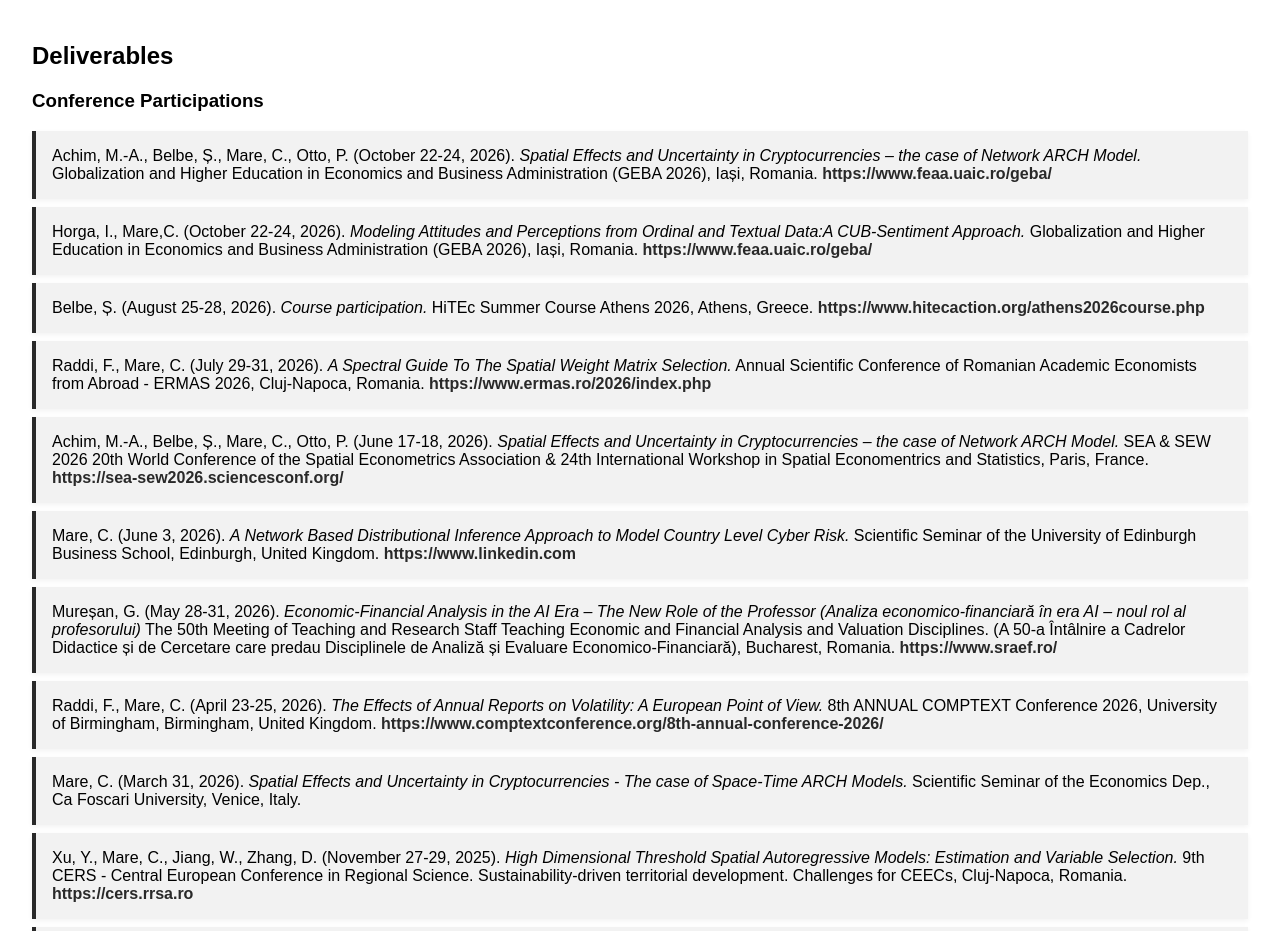
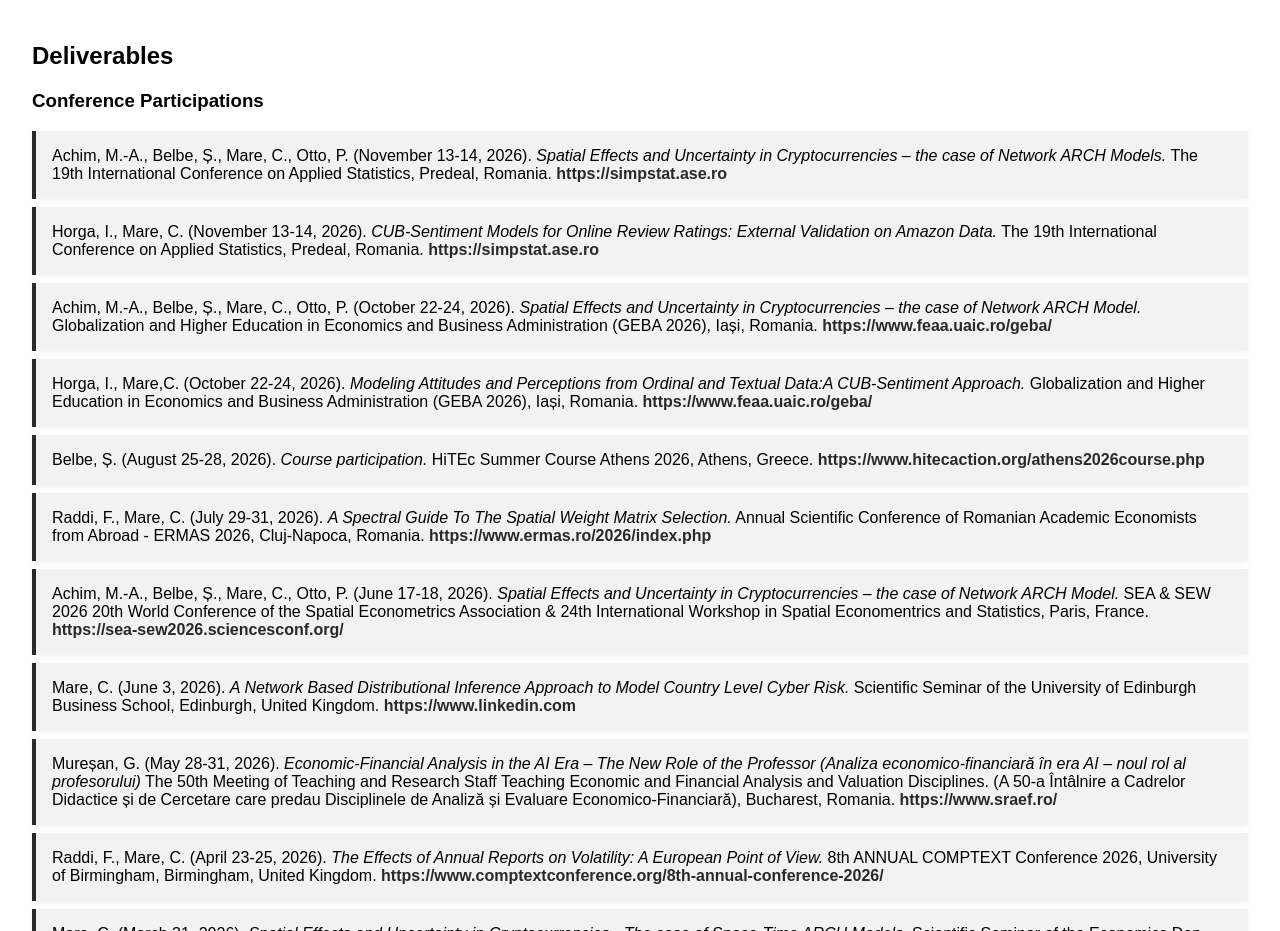
Before and after one commit to MUSET-TE/MUSET-TE.github.io, a plain HTML site: page index.html in a window 1280 px wide. Shown: the part 2880-3811 px from the top of the page. Drawn offline with Linux system fonts and the light colour scheme.

Commit message:
Add conference participation cards to index.html
Added conference participation details for two events in 2026.

```diff
--- a/index.html
+++ b/index.html
@@ -291,6 +291,24 @@
 
             <div class="deliverable-category">
                 <h3>Conference Participations</h3>
+
+				<div class="card">
+                    Achim, M.-A., Belbe, Ș., Mare, C., Otto, P. (November 13-14, 2026).
+                    <em>Spatial Effects and Uncertainty in Cryptocurrencies – the case of Network ARCH Models.</em>
+                    The 19th International Conference on Applied Statistics, Predeal, Romania.
+                    <a href="https://simpstat.ase.ro/wp-content/uploads/2026/11/ConferenceProgram_ICAS2026.pdf" target="_blank">
+                        https://simpstat.ase.ro
+                    </a>
+                </div>
+
+                <div class="card">
+                    Horga, I., Mare, C. (November 13-14, 2026).
+                    <em>CUB-Sentiment Models for Online Review Ratings: External Validation on Amazon Data.</em>
+                    The 19th International Conference on Applied Statistics, Predeal, Romania.
+                    <a href="https://simpstat.ase.ro/wp-content/uploads/2026/11/ConferenceProgram_ICAS2026.pdf" target="_blank">
+                        https://simpstat.ase.ro
+                    </a>
+                </div>
 
                 <div class="card">
                     Achim, M.-A., Belbe, Ș., Mare, C., Otto, P. (October 22-24, 2026).
```
